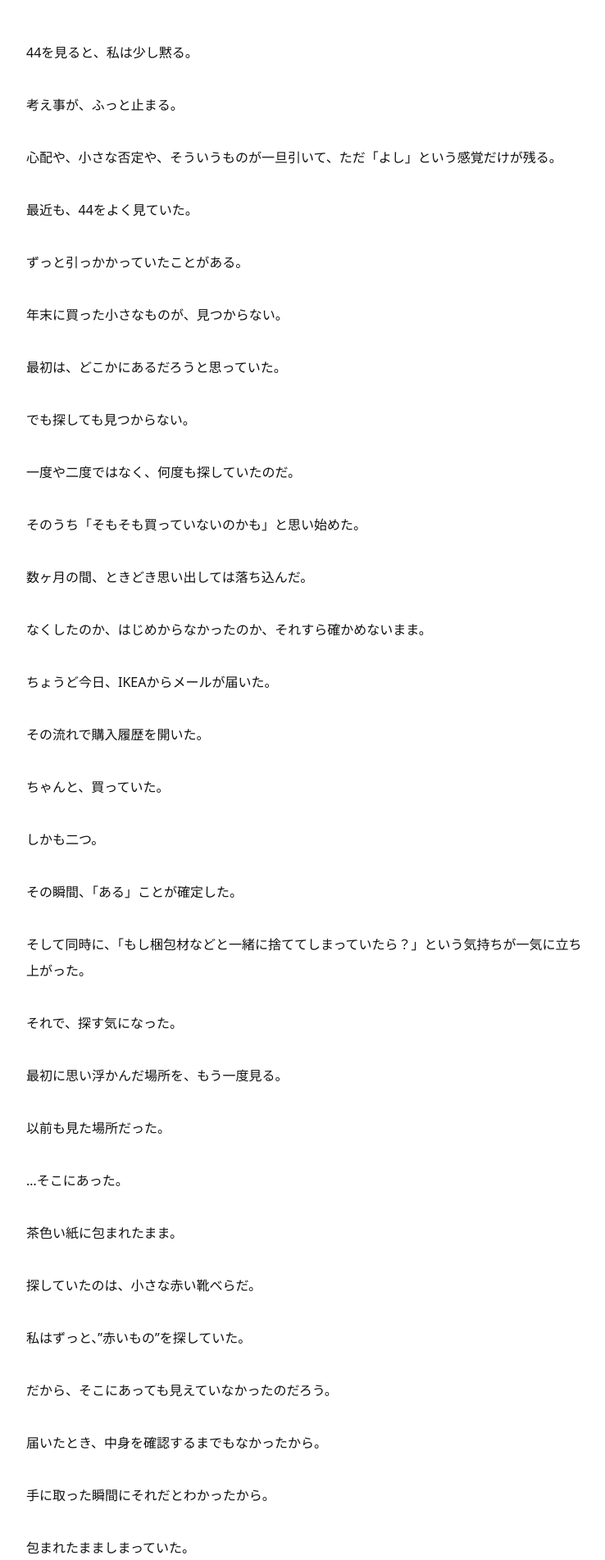
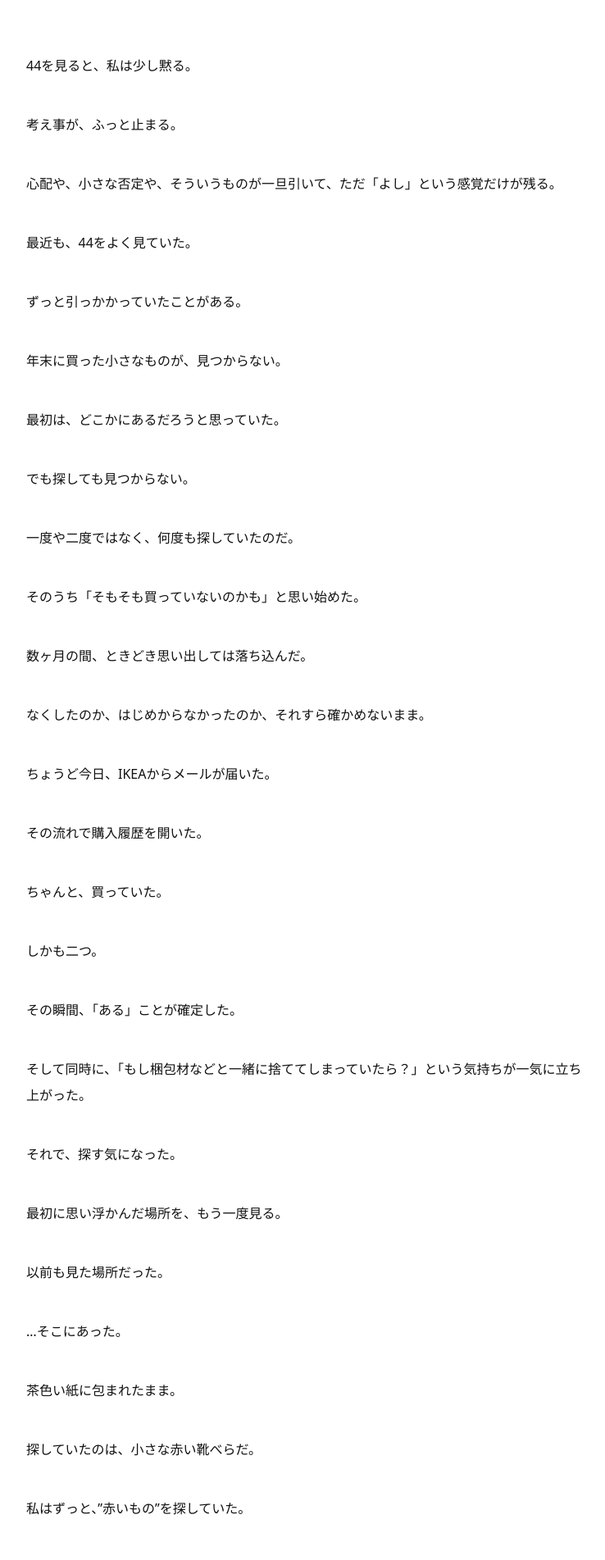
Before and after one commit to ohlucinda/ohlucinda-mobile, a Jekyll site: the page built from _posts/2026-05-01-赤いもの.md, in a window 1280 px wide. Shown: the top 1903 px of the page at 82% size, without its empty margins (268-1006 px from the left). Built offline with Jekyll 4.4.1, drawn with Linux system fonts in a browser that asks for light colours.

Commit message:
Update style.css

```diff
--- a/assets/style.css
+++ b/assets/style.css
@@ -10,5 +10,5 @@
 }
 
 p {
-  margin: 0 0 2em 0;
+  margin-bottom: 40px;
 }
```
